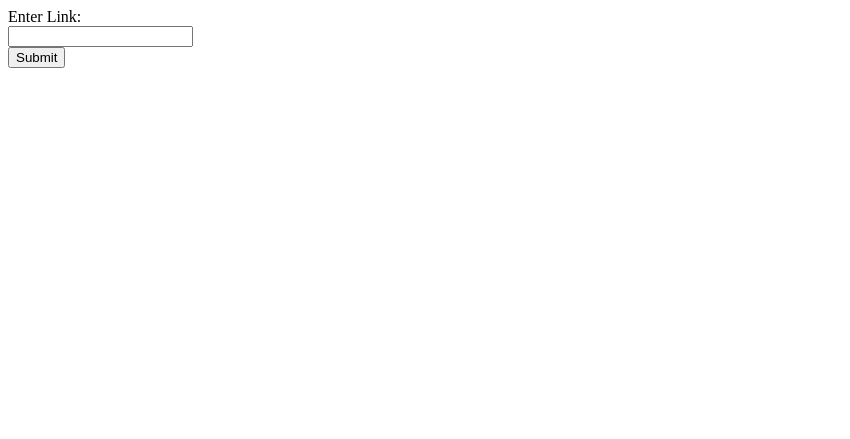
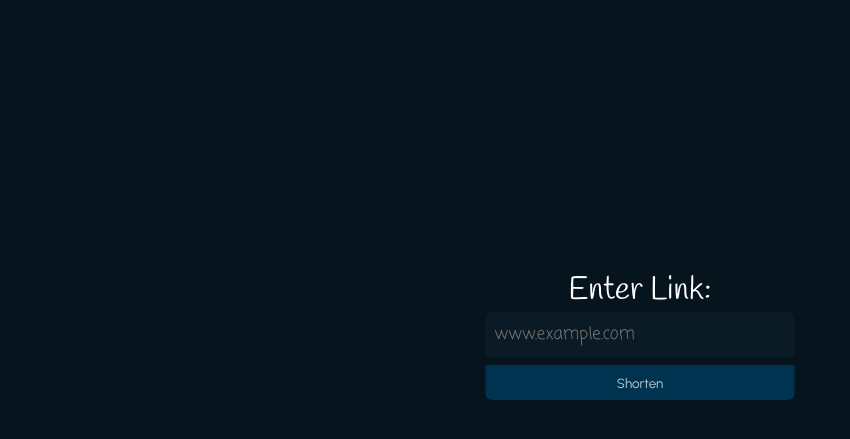
Before and after one commit to aarush-narang/URL-Shortener, a Flask app: page /home in a window 1280 px wide. Shown: the top 439 px of the page, without its empty margins (0-850 px from the left). Run offline with Flask 2, Linux system fonts and the light colour scheme; data that the repository does not hold is empty.

Commit message:
added design for homepage

```diff
--- /dev/null
+++ b/static/url_shorten.js
@@ -0,0 +1,46 @@
+const domain = 'http://127.0.0.1:5000/'
+function copy_short_link() {
+    const copyText = document.querySelector("#link");
+    copyText.select();
+    document.execCommand("copy");
+}
+
+window.addEventListener("load", function () {
+    function sendData() {
+        const XHR = new XMLHttpRequest();
+        XHR.addEventListener("load", function (event) {
+            resp = JSON.parse(event.target.responseText)
+            if (resp.valid === 'invalidURL') {
+                alert(resp.msg)
+            } else {
+                input.value = `${domain}${resp.short_link}`
+                check_input_value(`${domain}${resp.short_link}`)
+                link_submit_button.value = 'Copy'
+                link_submit_button.type = 'button'
+
+                document.querySelector("#link-submit").addEventListener("click", copy_short_link);
+            }
+        });
+        XHR.addEventListener("error", function (event) {
+            alert(`Oops! Something went wrong.`);
+        });
+        XHR.open("POST", "/url_shorten");
+        XHR.send(JSON.stringify({ "link": input.value }));
+    }
+    function check_input_value(short_link) {
+        const input_check = setInterval(() => {
+            if (input.value != short_link) {
+                link_submit_button.value = 'Shorten'
+                link_submit_button.type = 'submit'
+                clearInterval(input_check)
+            }
+        }, 100);
+    }
+    const form = document.getElementById("link-form")
+    const input = document.getElementById("link")
+    const link_submit_button = document.getElementById('link-submit')
+    form.addEventListener("submit", function (event) {
+        event.preventDefault();
+        sendData();
+    });
+});
--- a/templates/home.html
+++ b/templates/home.html
@@ -8,61 +8,100 @@
 </head>
 
 <body>
-    <div>
-        <form id='link-form'>
-            <label for="link">Enter Link:</label><br>
-            <input type="text" id="link" name="link"><br>
-            <input id="link-submit" type="submit" value="Submit">
+    <div id='form-holder'>
+        <form autocomplete="off" spellcheck="false" id='link-form'>
+            <label id='link-label' for="link">Enter Link:</label><br>
+            <div class="container">
+                <input type="text" id="link" name="link" placeholder="www.example.com"><br>
+                <span class='focus-border'></span>
+            </div>
+
+            <input id="link-submit" type="submit" value="Shorten">
         </form>
     </div>
-    <script>
-        const domain = 'http://127.0.0.1:5000/'
-        function copy_short_link() {
-            const copyText = document.querySelector("#link");
-            copyText.select();
-            document.execCommand("copy");
+    <script type="text/javascript" src="{{ url_for('static', filename='url_shorten.js') }}">
+
+    </script>
+    <style>
+        @import url('https://fonts.googleapis.com/css2?family=Handlee&display=swap');
+        @import url('https://fonts.googleapis.com/css2?family=Coming+Soon&display=swap');
+        @import url('https://fonts.googleapis.com/css2?family=Urbanist&display=swap');
+
+        body {
+            background-color: rgb(6, 20, 29);
         }
 
-        window.addEventListener("load", function () {
-            function sendData() {
-                const XHR = new XMLHttpRequest();
-                XHR.addEventListener("load", function (event) {
-                    resp = JSON.parse(event.target.responseText)
-                    if (resp.valid === 'invalidURL') {
-                        alert(resp.msg)
-                    } else {
-                        input.value = `${domain}${resp.short_link}`
-                        check_input_value(`${domain}${resp.short_link}`)
-                        link_submit_button.value = 'Copy'
-                        link_submit_button.type = 'button'
+        /* center the form */
+        #form-holder {
+            position: fixed;
+            top: 50%;
+            left: 50%;
+            transform: translate(-50%, -100%);
+            text-align: center;
+        }
 
-                        document.querySelector("#link-submit").addEventListener("click", copy_short_link);
-                    }
-                });
-                XHR.addEventListener("error", function (event) {
-                    alert(`Oops! Something went wrong.`);
-                });
-                XHR.open("POST", "/url_shorten");
-                XHR.send(JSON.stringify({ "link": input.value }));
-            }
-            function check_input_value(short_link) {
-                const input_check = setInterval(() => {
-                    if (input.value != short_link) {
-                        link_submit_button.value = 'Submit'
-                        link_submit_button.type = 'submit'
-                        clearInterval(input_check)
-                    }
-                }, 100);
-            }
-            const form = document.getElementById("link-form")
-            const input = document.getElementById("link")
-            const link_submit_button = document.getElementById('link-submit')
-            form.addEventListener("submit", function (event) {
-                event.preventDefault();
-                sendData();
-            });
-        });
-    </script>
+        /* label font properties */
+        #link-label {
+            font-family: Handlee;
+            color: white;
+            font-size: 200%;
+        }
+
+        /* input box design and font */
+        #link {
+            display: block;
+            color: white;
+            font-size: 17px;
+            font-family: Coming Soon;
+            background-color: rgb(10, 27, 37);
+            border: none;
+            outline: none;
+            caret-color: white;
+            padding: 10px 0px 10px 9px;
+            width: 300px;
+            margin-bottom: -10px;
+            border-radius: 7px 7px 3px 3px;
+        }
+
+        .container {
+            width: 100%;
+            position: relative;
+        }
+
+        /* input border animation */
+        #link~.focus-border {
+            position: absolute;
+            bottom: 8px;
+            left: 0;
+            width: 0;
+            height: 2px;
+            background-color: #4e9ce9;
+            transition: 0.4s;
+        }
+
+        #link:focus~.focus-border {
+            width: 100%;
+            transition: 0.4s cubic-bezier(0.23, 1, 0.320, 1);
+        }
+
+        /* button design */
+        #link-submit {
+            font-family: Urbanist;
+            outline: none;
+            border: none;
+            width: 309px;
+            height: 35px;
+            border-radius: 3px 3px 7px 7px;
+            background-color: rgb(0, 51, 80);
+            color: rgb(189, 203, 214);
+            transition: 0.4s cubic-bezier(0.23, 1, 0.320, 1);
+        }
+
+        #link-submit:hover {
+            background-color: rgb(0, 40, 63);
+        }
+
+    </style>
 </body>
 
 </html>
--- a/templates/index.css
+++ /dev/null
@@ -1,3 +0,0 @@
-h1 {
-    color: aqua;
-}
```
Also changed, not shown: templates/404.html (+11 -0 lines).
